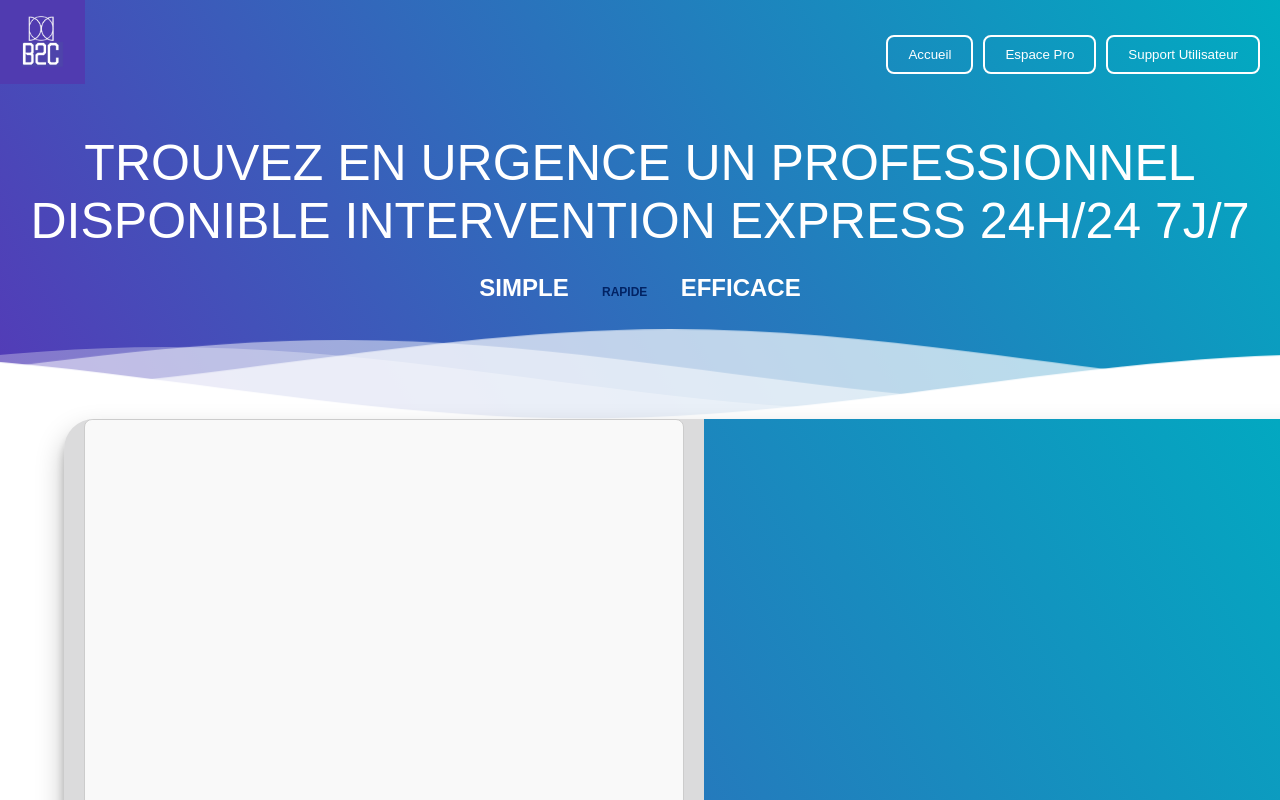
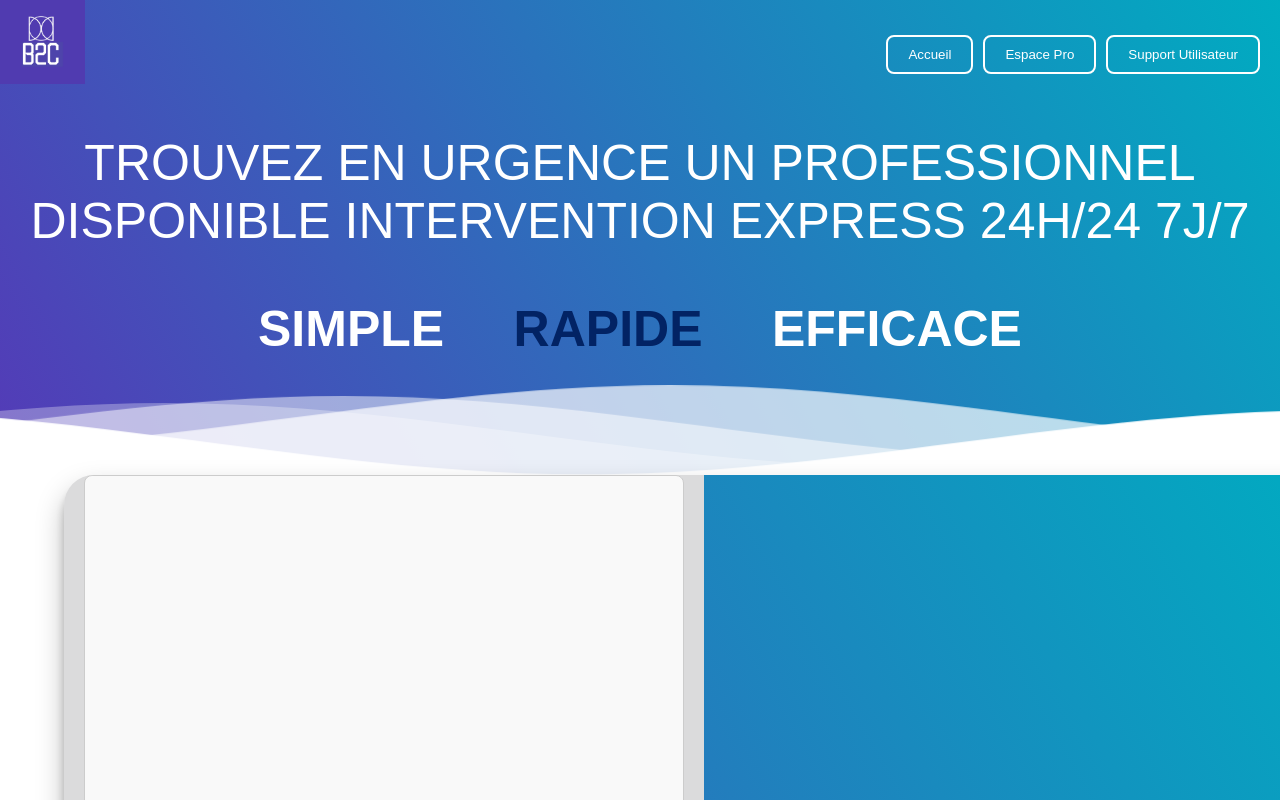
Before and after one commit to fawehg/projectb2c, a React (Create React App) app in the folder frontend-react/: page /Ouvrier in a window 1280 px wide. Shown: the top 800 px of the page. Built offline with nearby package versions, Linux system fonts and the light colour scheme.

Commit message:
update css

```diff
--- a/frontend-react/src/Footer/Footer.css
+++ b/frontend-react/src/Footer/Footer.css
@@ -29,4 +29,5 @@
     font-size: 18px;
     margin-left: right; /* Place le texte à droite */
     color: rgb(2, 35, 100); /* Changez la couleur selon vos préférences */
+
   }
--- a/frontend-react/src/Header/Header.css
+++ b/frontend-react/src/Header/Header.css
@@ -161,7 +161,8 @@ header {
   /* Logo à gauche */
 
   .logo {
-    width: 100px; /* Ajustez la taille du logo selon vos besoins */
+    width: 100px;
+     /* Ajustez la taille du logo selon vos besoins */
   }
 
   /* Boutons à droite */
@@ -171,9 +172,16 @@ header {
   }
 
 
+  .additional-text {
+    color: rgb(255, 255, 255);
+    font-size: 50px;
 
+    /* Changez la couleur selon vos préférences */
+  }
 
   .rapide {
     color: rgb(2, 35, 100);
+    font-size: 50px;
+
     /* Changez la couleur selon vos préférences */
   }
```
